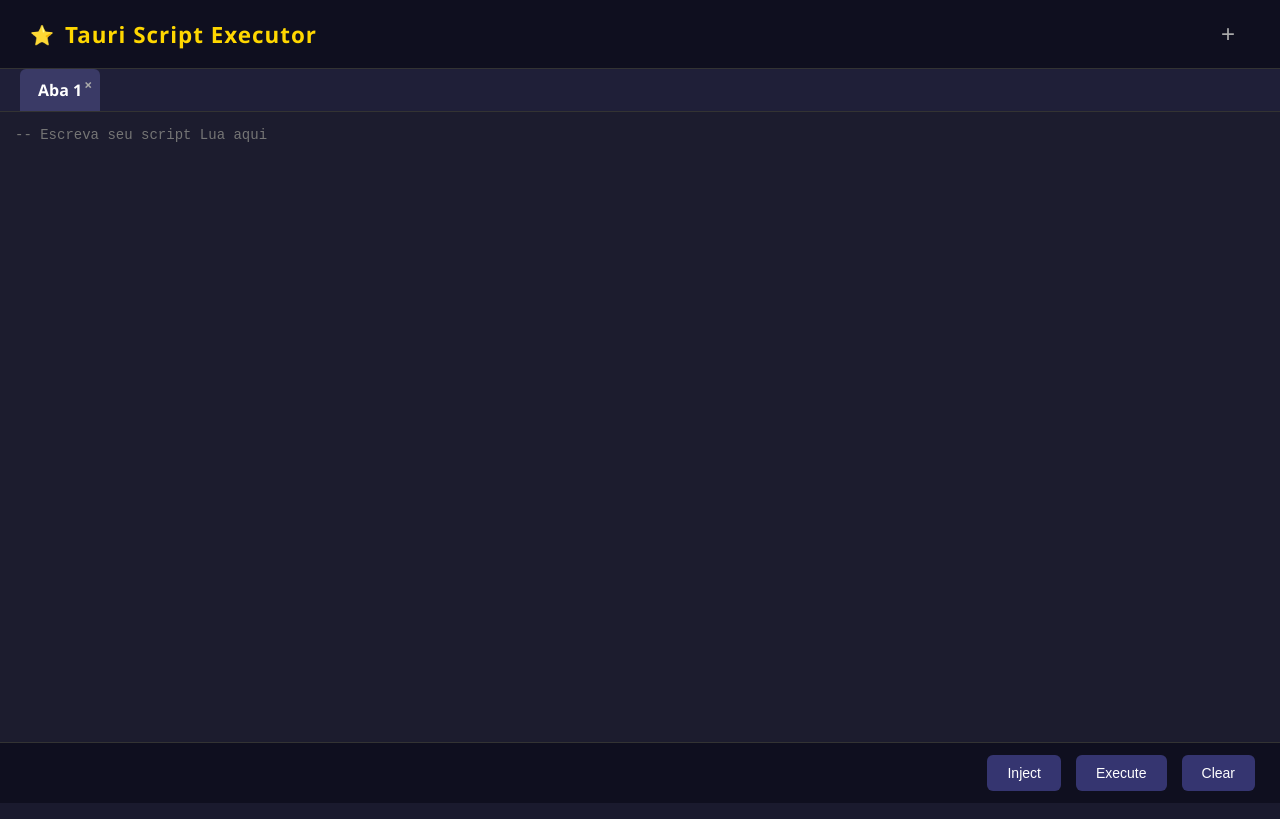
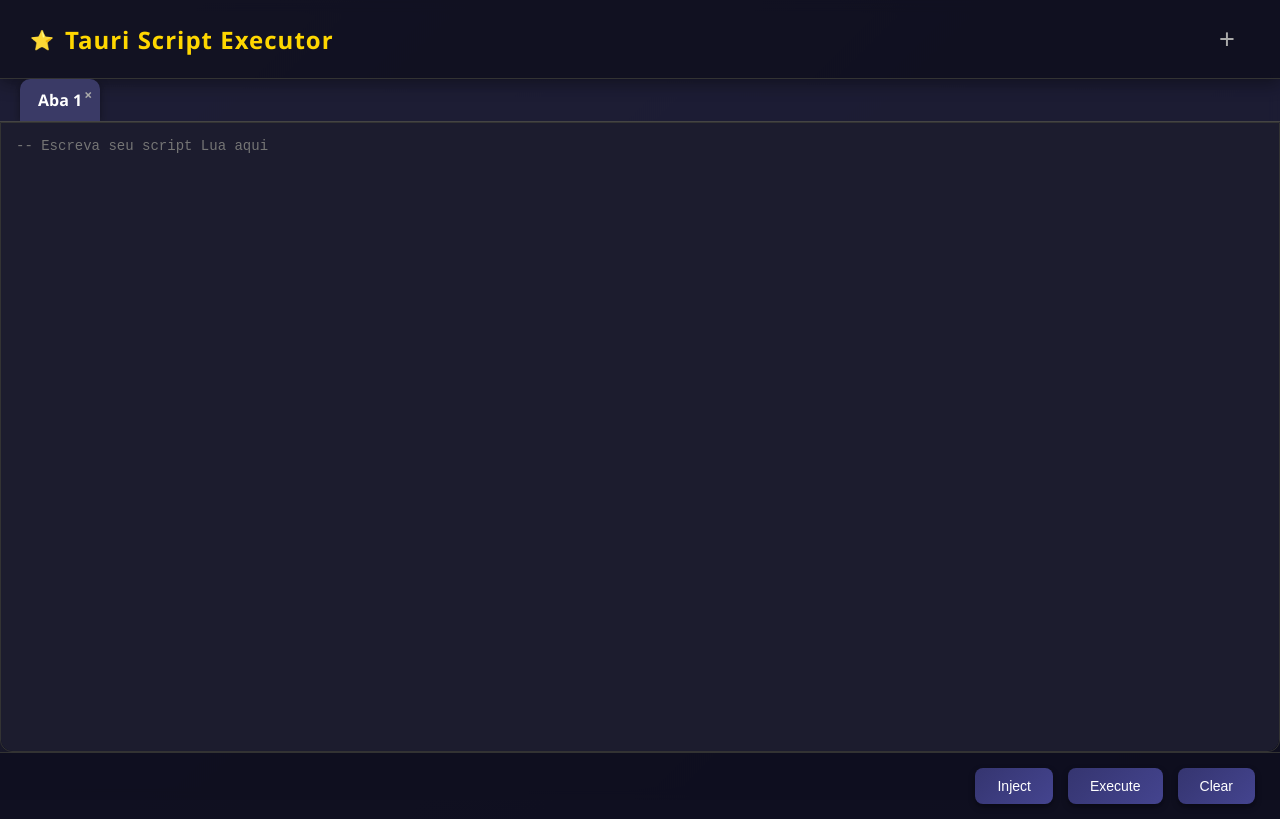
Before and after one commit to Jrizz817/Tauriexe, a website: page src/index.html in a window 1280 px wide. Drawn offline with nearby package versions, Linux system fonts and the light colour scheme.

Commit message:
Update index.html

```diff
--- a/src/index.html
+++ b/src/index.html
@@ -4,8 +4,6 @@
   <meta charset="UTF-8" />
   <meta name="viewport" content="width=device-width, initial-scale=1.0"/>
   <title>⭐ Tauri Script Executor</title>
-
-  <!-- Prism.js Theme -->
   <link href="https://cdn.jsdelivr.net/npm/prismjs@1.29.0/themes/prism-tomorrow.min.css" rel="stylesheet"/>
 
   <style>
@@ -16,25 +14,28 @@
     }
 
     body {
-      background-color: #1a1a2e;
+      background: linear-gradient(135deg, #1e1e2f, #0f0f1f);
       font-family: 'Segoe UI', sans-serif;
       color: white;
       overflow: hidden;
+      height: 100vh;
+      backdrop-filter: blur(6px);
     }
 
     header {
-      background: #0f0f1f;
-      padding: 15px 30px;
+      background: rgba(15, 15, 31, 0.75);
+      padding: 18px 30px;
       display: flex;
       justify-content: space-between;
       align-items: center;
-      box-shadow: 0 4px 8px #00000033;
+      box-shadow: 0 4px 16px rgba(0,0,0,0.4);
       border-bottom: 1px solid #333;
+      backdrop-filter: blur(12px);
     }
 
     header .logo {
-      font-size: 1.4rem;
-      font-weight: bold;
+      font-size: 1.5rem;
+      font-weight: 600;
       color: #ffd700;
       letter-spacing: 1px;
       display: flex;
@@ -50,25 +51,32 @@
     .tabs {
       display: flex;
       padding: 0 20px;
-      background: #1f1f38;
-      border-bottom: 1px solid #333;
+      background: rgba(31, 31, 56, 0.8);
+      border-bottom: 1px solid #444;
       overflow-x: auto;
     }
 
     .tab {
-      background: #2b2b4c;
+      background: rgba(50, 50, 80, 0.6);
       padding: 10px 18px;
-      border-radius: 6px 6px 0 0;
+      border-radius: 10px 10px 0 0;
       margin-right: 6px;
       cursor: pointer;
       position: relative;
-      transition: background 0.2s;
+      transition: all 0.2s ease;
       user-select: none;
+      color: #ddd;
+    }
+
+    .tab:hover {
+      background: rgba(60, 60, 100, 0.8);
     }
 
     .tab.active {
       background: #3a3a66;
       font-weight: bold;
+      color: #fff;
+      box-shadow: 0 2px 10px rgba(0,0,0,0.4);
     }
 
     .tab .close {
@@ -84,9 +92,15 @@
       background: transparent;
       border: none;
       color: #aaa;
-      font-size: 1.5rem;
+      font-size: 1.7rem;
       padding: 5px 15px;
       cursor: pointer;
+      transition: transform 0.2s ease;
+    }
+
+    .add-tab:hover {
+      color: #fff;
+      transform: scale(1.15);
     }
 
     .editor-container {
@@ -101,6 +115,10 @@
     .editor-wrapper {
       position: relative;
       height: 100%;
+      border: 1px solid #333;
+      border-radius: 0 0 12px 12px;
+      overflow: hidden;
+      box-shadow: inset 0 0 8px #00000055;
     }
 
     textarea {
@@ -129,11 +147,12 @@
       word-wrap: break-word;
       font-size: 14px;
       background: #1c1c2e;
+      border-radius: 0 0 12px 12px;
     }
 
     .controls {
-      background: #0f0f1f;
-      padding: 12px 25px;
+      background: rgba(15, 15, 31, 0.85);
+      padding: 15px 25px;
       display: flex;
       justify-content: flex-end;
       gap: 15px;
@@ -141,19 +160,20 @@
     }
 
     .controls button {
-      background: #353570;
+      background: linear-gradient(135deg, #353570, #44448f);
       color: white;
       border: none;
-      padding: 10px 20px;
-      border-radius: 6px;
+      padding: 10px 22px;
+      border-radius: 8px;
       font-size: 14px;
       cursor: pointer;
-      transition: transform 0.15s, background 0.2s;
+      transition: all 0.2s ease;
+      box-shadow: 0 3px 6px rgba(0, 0, 0, 0.4);
     }
 
     .controls button:hover {
-      background: #44448f;
       transform: scale(1.05);
+      background: linear-gradient(135deg, #4545a0, #5a5ad4);
     }
 
     ::-webkit-scrollbar {
@@ -162,7 +182,7 @@
     }
 
     ::-webkit-scrollbar-thumb {
-      background: #555;
+      background: #666;
       border-radius: 3px;
     }
 
```
